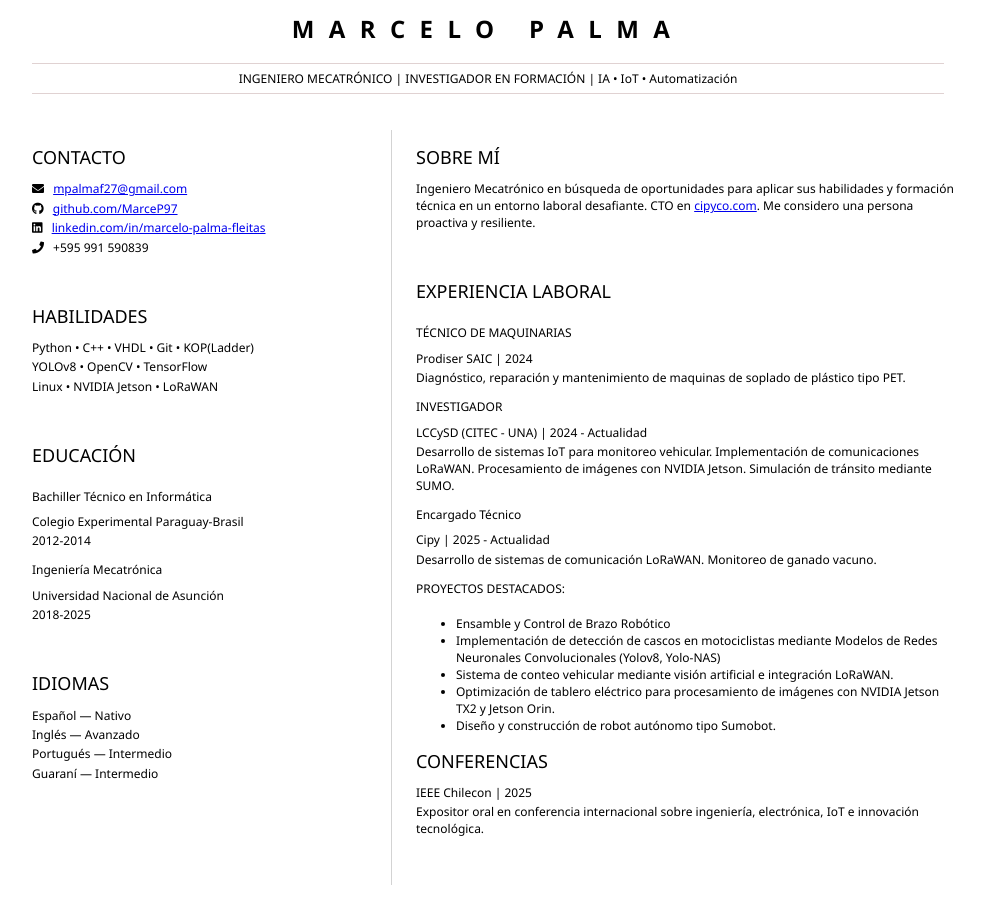
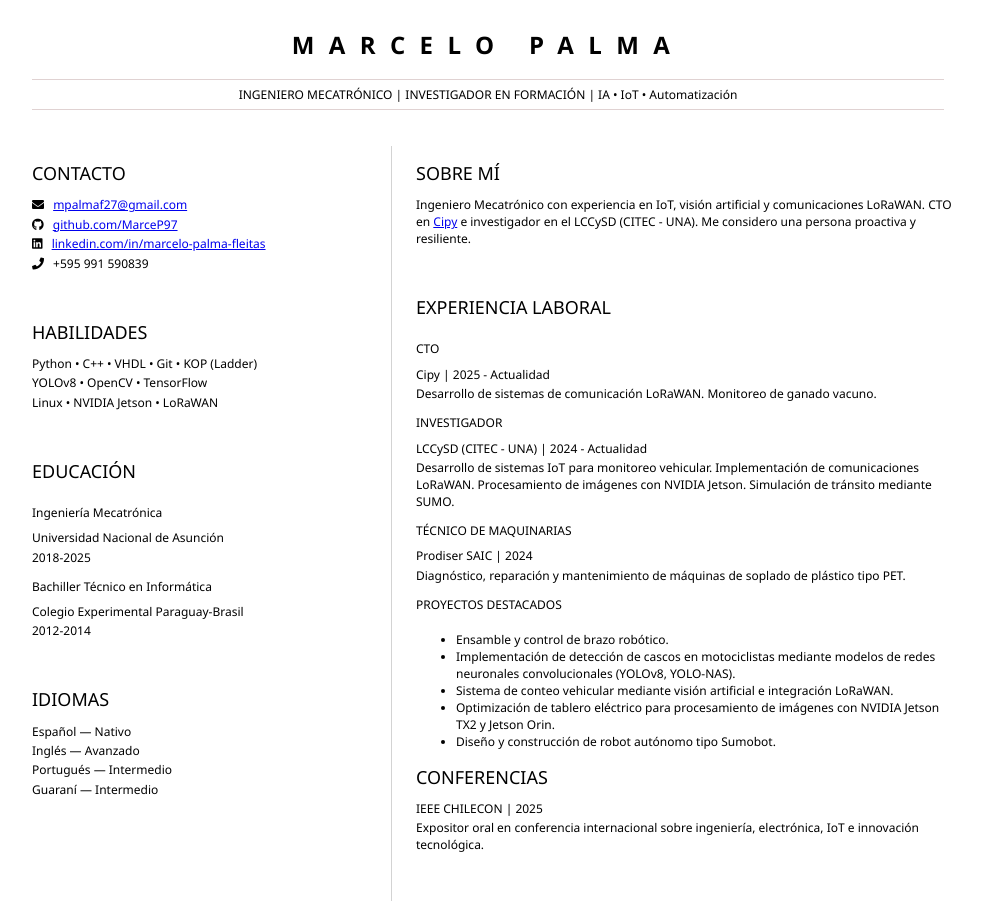
Before and after one commit to MarceP97/resume, a plain HTML site: page index.html in a window 1280 px wide. Shown: the whole page, without its empty margins (152-1136 px from the left). Drawn offline with Linux system fonts and the light colour scheme.

Commit message:
Corregir enlaces, estructura HTML y contenido del CV
- Enlaces de correo, GitHub, LinkedIn y Cipy apuntaban a valores de la plantilla
- Agregar DOCTYPE, charset utf-8 y lang="es"; quitar <p> anidados
- Cargo en Cipy: CTO; reescribir "Sobre mí" en primera persona
- Ordenar experiencia y educación de más reciente a más antigua
- Correcciones ortográficas (máquinas, YOLOv8, YOLO-NAS, KOP (Ladder), etc.)

Co-Authored-By: Claude Opus 5.5 <noreply@anthropic.com>

```diff
--- a/index.html
+++ b/index.html
@@ -1,5 +1,7 @@
-<html>
+<!DOCTYPE html>
+<html lang="es">
 	<head>
+		<meta charset="utf-8">
 		<link href="style.css" rel="stylesheet">
 		<link rel="stylesheet" href="https://cdnjs.cloudflare.com/ajax/libs/font-awesome/5.15.4/css/all.min.css">
 		<title>Marcelo Palma CV</title>
@@ -19,29 +21,36 @@
 					<h2>CONTACTO</h2>
 					<p>
 						<i class="fa fa-envelope" aria-hidden="true"></i>
-                        <a href="mailto:your-email@example.com">mpalmaf27@gmail.com</a>
+						<a href="mailto:mpalmaf27@gmail.com">mpalmaf27@gmail.com</a>
+					</p>
 					<p>
 						<i class="fab fa-github" aria-hidden="true"></i>
-                            <a href="github.com/gh-username">github.com/MarceP97</a>
+						<a href="https://github.com/MarceP97">github.com/MarceP97</a>
 					</p>
 					<p>
 						<i class="fab fa-linkedin" aria-hidden="true"></i>
-                            <a href="linkedin.com/linkedin-username">linkedin.com/in/marcelo-palma-fleitas</a>
+						<a href="https://www.linkedin.com/in/marcelo-palma-fleitas">linkedin.com/in/marcelo-palma-fleitas</a>
 					</p>
 					<p>
 						<i class="fa fa-phone"></i>
 						+595 991 590839
 					</p>
-                    </p>
 				</section>
 				<section>
 					<h2>HABILIDADES</h2>
-                    <p>Python • C++ • VHDL • Git • KOP(Ladder)</p>
+					<p>Python • C++ • VHDL • Git • KOP (Ladder)</p>
 					<p>YOLOv8 • OpenCV • TensorFlow</p>
 					<p>Linux • NVIDIA Jetson • LoRaWAN</p>
 				</section>
 				<section>
 					<h2>EDUCACIÓN</h2>
+					<h3>Ingeniería Mecatrónica</h3>
+					<p>
+						Universidad Nacional de Asunción
+					</p>
+					<p>
+						2018-2025
+					</p>
 					<h3>Bachiller Técnico en Informática</h3>
 					<p>
 						Colegio Experimental Paraguay-Brasil
@@ -49,14 +58,6 @@
 					<p>
 						2012-2014
 					</p>
-					<h3>Ingeniería Mecatrónica</h3>
-	                <p>
-		                Universidad Nacional de Asunción
-	                </p>
-	                <p>
-		                2018-2025
-	                </p>
-
 				</section>
 				<section>
 					<h2>IDIOMAS</h2>
@@ -74,21 +75,20 @@
 				<section>
 					<h2>SOBRE MÍ</h2>
 					<p>
-                        Ingeniero Mecatrónico en búsqueda
-                        de oportunidades para aplicar sus habilidades y
-                        formación técnica en un entorno laboral desafiante.
-						CTO en <a href="cipyco.com/">cipyco.com</a>.
+						Ingeniero Mecatrónico con experiencia en IoT, visión artificial
+						y comunicaciones LoRaWAN. CTO en <a href="https://cipyco.com/">Cipy</a>
+						e investigador en el LCCySD (CITEC - UNA).
 						Me considero una persona proactiva y resiliente.
 					</p>
 				</section>
 				<section>
 					<h2>EXPERIENCIA LABORAL</h2>
-					<h3>TÉCNICO DE MAQUINARIAS</h3>
+					<h3>CTO</h3>
 					<p>
-		                Prodiser SAIC | 2024
+						Cipy | 2025 - Actualidad
 					</p>
 					<p>
-		                Diagnóstico, reparación y mantenimiento de maquinas de soplado de plástico tipo PET.
+						Desarrollo de sistemas de comunicación LoRaWAN. Monitoreo de ganado vacuno.
 					</p>
 					<h3>INVESTIGADOR</h3>
 					<p>
@@ -98,18 +98,19 @@
 						Desarrollo de sistemas IoT para monitoreo vehicular. Implementación de comunicaciones LoRaWAN.
 						Procesamiento de imágenes con NVIDIA Jetson. Simulación de tránsito mediante SUMO.
 					</p>
-					<h3>Encargado Técnico</h3>
+					<h3>TÉCNICO DE MAQUINARIAS</h3>
 					<p>
-		                Cipy | 2025 - Actualidad
+						Prodiser SAIC | 2024
 					</p>
 					<p>
-		                Desarrollo de sistemas de comunicación LoRaWAN. Monitoreo de ganado vacuno.
+						Diagnóstico, reparación y mantenimiento de máquinas de soplado de plástico tipo PET.
 					</p>
-					<h3>PROYECTOS DESTACADOS:</h3>
+					<h3>PROYECTOS DESTACADOS</h3>
 					<ul>
-		                <li>Ensamble y Control de Brazo Robótico</li>
-		                <li>Implementación de detección de cascos en motociclistas mediante Modelos de Redes Neuronales
-							Convolucionales (Yolov8, Yolo-NAS)
+						<li>Ensamble y control de brazo robótico.</li>
+						<li>
+							Implementación de detección de cascos en motociclistas mediante modelos de redes neuronales
+							convolucionales (YOLOv8, YOLO-NAS).
 						</li>
 						<li>
 							Sistema de conteo vehicular mediante visión artificial e integración LoRaWAN.
@@ -123,16 +124,12 @@
 					<h2>CONFERENCIAS</h2>
 
 					<p>
-
-					IEEE Chilecon | 2025
-
+						IEEE CHILECON | 2025
 					</p>
 
 					<p>
-
 						Expositor oral en conferencia internacional sobre ingeniería,
 						electrónica, IoT e innovación tecnológica.
-
 					</p>
 				</section>
 			</article>
```
Lines whose indentation alone changed are shown as unchanged.
